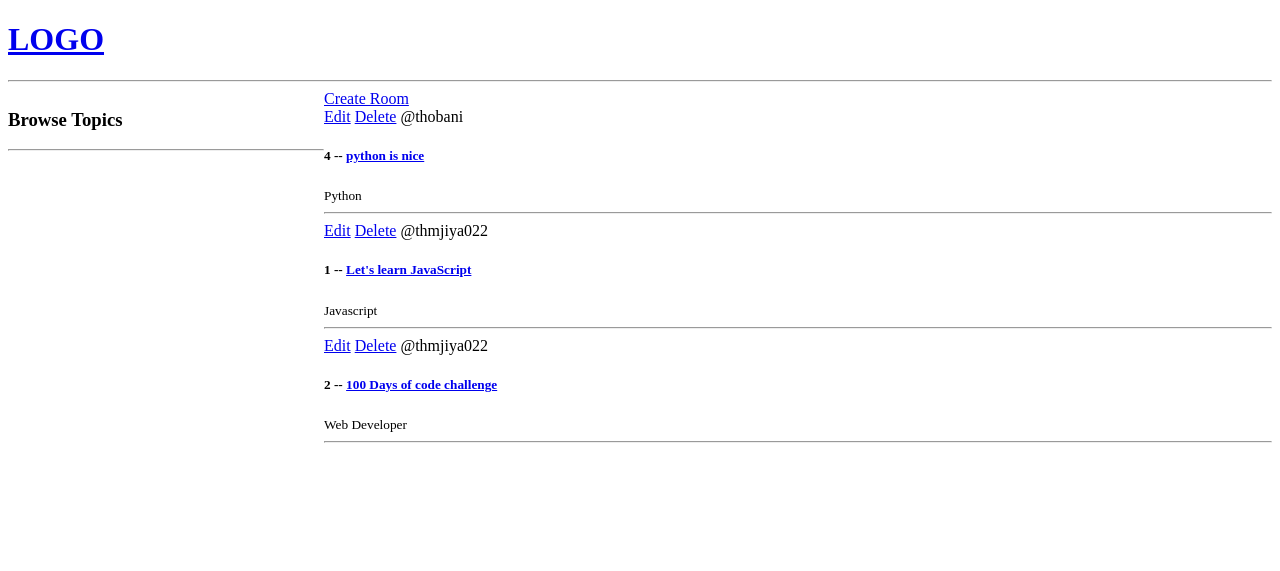
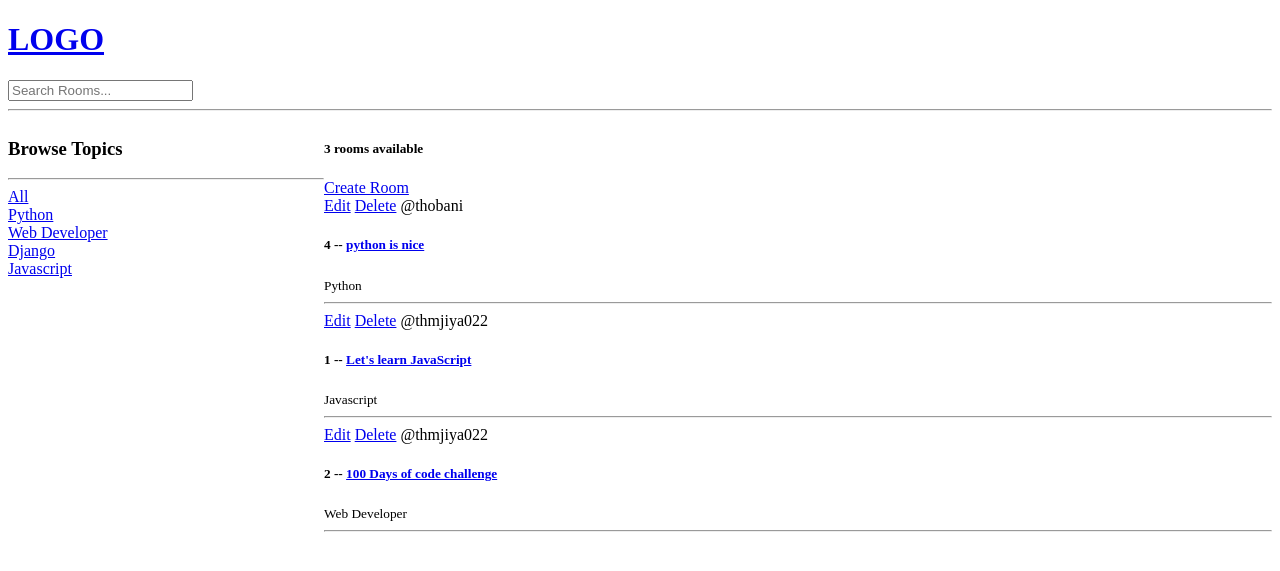
Before and after one commit to thmjiya022/studyBud, a Django app: page / in a window 1280 px wide. Shown: the top 571 px of the page. Run offline with Django 3.2, Linux system fonts and the light colour scheme; data comes from the database, SQL or seed files in the repository; both versions use the stored data as it was after the commit.

Commit message:
search bar

```diff
--- a/base/templates/base/home.html
+++ b/base/templates/base/home.html
@@ -16,9 +16,20 @@
     <div>
         <h3>Browse Topics</h3>
         <hr>
+
+        <div>
+            <a href="{% url 'home' %}">All</a>
+        </div>
+
+        {% for topic in topics%}
+            <div>
+                <a href="{% url 'home' %}?q={{topic.name}}">{{topic.name}}</a>
+            </div>
+        {% endfor %}
     </div>
 
     <div>
+        <h5>{{room_count}} rooms available</h5>
         <a href="{% url 'create-room' %}">Create Room</a>
 
         <div>
--- a/base/views.py
+++ b/base/views.py
@@ -1,12 +1,23 @@
 from django.shortcuts import render, redirect
-from . models import Room
+from django.db.models import Q
+from . models import Room,Topic
 from . forms import RoomForm
 
 # Create your views here.
 
 def home(request):
-    rooms = Room.objects.all()
-    context = {'rooms': rooms}
+    q = request.GET.get('q') if request.GET.get('q') != None else ''
+
+    rooms = Room.objects.filter(
+        Q(topic__name__icontains=q) |
+        Q(name__icontains=q) |
+        Q(description__icontains=q)
+    )
+
+    topics = Topic.objects.all()
+    room_count = rooms.count()
+
+    context = {'rooms': rooms, 'topics': topics, 'room_count': room_count}
     return render(request, 'base/home.html', context)
 
 def room(request,pk):
--- a/templates/navbar.html
+++ b/templates/navbar.html
@@ -4,4 +4,8 @@
 
 </a>
 
+<form method="GET" action="{% url 'home' %}">
+    <input type="text" name="q" placeholder="Search Rooms..." />
+</form>
+
 <hr>
```
Also changed, not shown: db.sqlite3.
